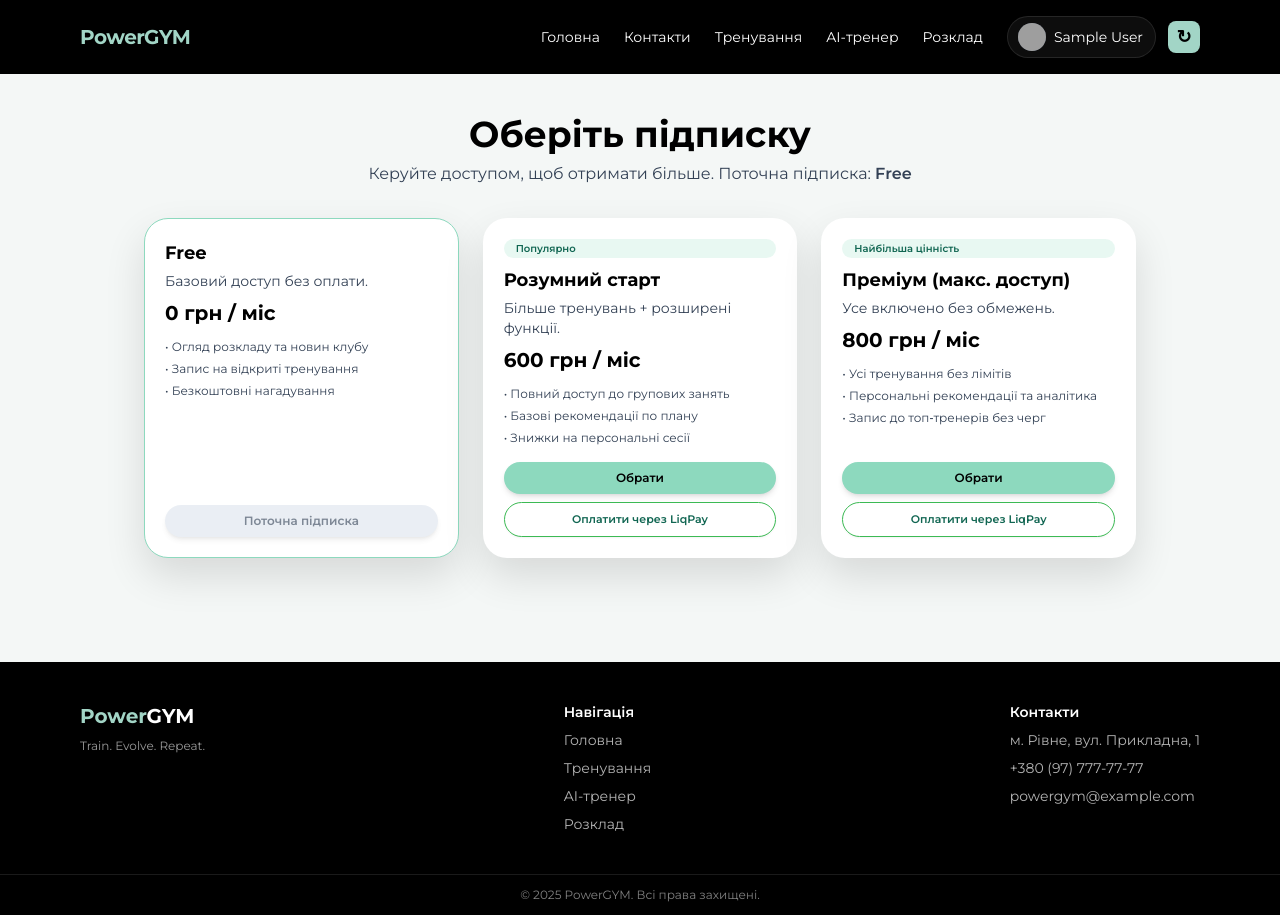
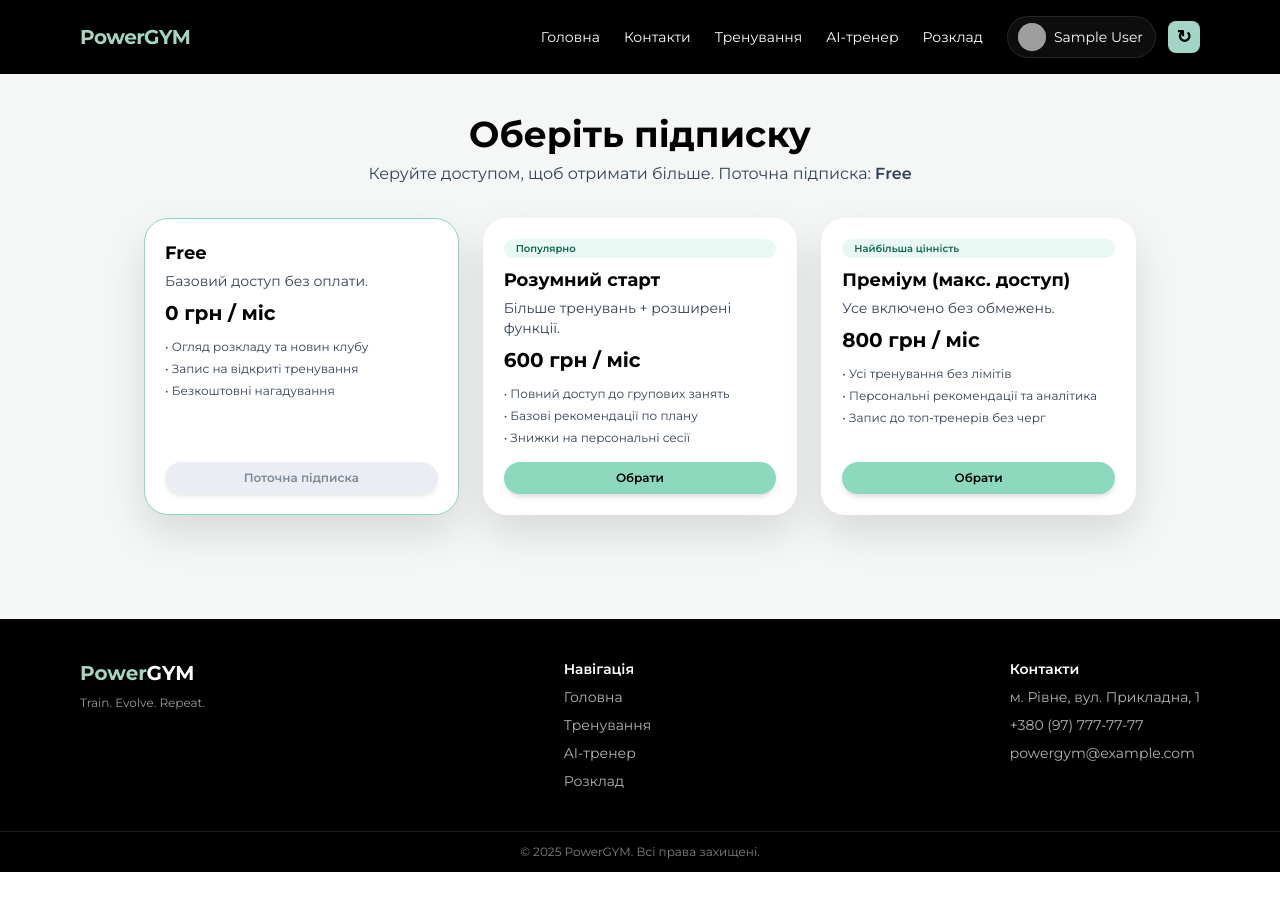
Before and after one commit to Mukotahopes/powergym, a Next.js app: page /subscriptions in a window 1280 px wide. After the commit the page ends 872 px from the top, so only its background shows below. Built offline with nearby package versions, Linux system fonts and the light colour scheme; sample sign-in values are in the browser's storage; grey boxes are pictures that could not be loaded.

Commit message:
Refactor: remove LiqPay checkout logic and related state management from subscriptions page

```diff
--- a/app/api/liqpay/checkout/route.ts
+++ /dev/null
@@ -1,56 +0,0 @@
-import { NextResponse } from "next/server";
-import crypto from "crypto";
-
-type PlanId = "plus" | "premium";
-
-const PRICE: Record<PlanId, number> = {
-  plus: 600,
-  premium: 800,
-};
-
-const base64 = (data: string) => Buffer.from(data).toString("base64");
-const sign = (privateKey: string, data: string) =>
-  crypto.createHash("sha1").update(privateKey + data + privateKey).digest("base64");
-
-export async function POST(request: Request) {
-  const body = (await request.json()) as { planId?: PlanId };
-  const { planId } = body;
-
-  if (!planId || !(planId in PRICE)) {
-    return NextResponse.json({ error: "Invalid planId" }, { status: 400 });
-  }
-
-  const publicKey = process.env.LIQPAY_PUBLIC_KEY;
-  const privateKey = process.env.LIQPAY_PRIVATE_KEY;
-
-  if (!publicKey || !privateKey) {
-    return NextResponse.json(
-      { error: "LiqPay keys are not configured on the server" },
-      { status: 500 }
-    );
-  }
-
-  const amount = PRICE[planId];
-  const description =
-    planId === "premium" ? "Підписка PowerGym Premium (sandbox)" : "Підписка PowerGym Plus (sandbox)";
-
-  const payload = {
-    version: 3,
-    public_key: publicKey,
-    action: "pay",
-    amount,
-    currency: "UAH",
-    description,
-    order_id: `sub-${planId}-${Date.now()}`,
-    sandbox: 1,
-  };
-
-  const data = base64(JSON.stringify(payload));
-  const signature = sign(privateKey, data);
-
-  return NextResponse.json({
-    data,
-    signature,
-    actionUrl: "https://www.liqpay.ua/api/3/checkout",
-  });
-}
--- a/app/subscriptions/page.tsx
+++ b/app/subscriptions/page.tsx
@@ -19,7 +19,6 @@ const plans: {
   id: PlanId;
   title: string;
   price: string;
-  priceValue?: number;
   badge?: string;
   description: string;
   features: string[];
@@ -28,7 +27,6 @@ const plans: {
     id: "free",
     title: "Free",
     price: "0 грн / міс",
-    priceValue: 0,
     description: "Базовий доступ без оплати.",
     features: [
       "Огляд розкладу та новин клубу",
@@ -40,7 +38,6 @@ const plans: {
     id: "plus",
     title: "Розумний старт",
     price: "600 грн / міс",
-    priceValue: 600,
     badge: "Популярно",
     description: "Більше тренувань + розширені функції.",
     features: [
@@ -53,7 +50,6 @@ const plans: {
     id: "premium",
     title: "Преміум (макс. доступ)",
     price: "800 грн / міс",
-    priceValue: 800,
     badge: "Найбільша цінність",
     description: "Усе включено без обмежень.",
     features: [
@@ -70,7 +66,6 @@ export default function SubscriptionsPage() {
   const [loading, setLoading] = useState(true);
   const [savingPlan, setSavingPlan] = useState<PlanId | null>(null);
   const [error, setError] = useState<string | null>(null);
-  const [liqPayPlan, setLiqPayPlan] = useState<PlanId | null>(null);
 
   useEffect(() => {
     if (typeof window === "undefined") return;
@@ -115,80 +110,18 @@ export default function SubscriptionsPage() {
       };
 
       if (!res.ok) {
-        setError(data?.error || "Не вдалося зберегти підписку");
+        setError(data?.error || "Не вдалося оновити підписку");
         setSavingPlan(null);
         return;
       }
 
-      // Оновлюємо стейт + localStorage
       setUser(updated);
       localStorage.setItem("powergymUser", JSON.stringify(updated));
-
-      // Переходимо в профіль
       router.push("/profile");
     } catch (e) {
       console.error(e);
-      setError("Сталась помилка. Спробуйте ще раз.");
+      setError("Сталася помилка. Спробуйте ще раз.");
       setSavingPlan(null);
-    }
-  };
-
-  /**
-   * LiqPay sandbox checkout: отримує data/signature з бекенду і відкриває форму LiqPay.
-   * Після сабміту одразу застосовуємо підписку для демо-сценарію.
-   */
-  const handleLiqPayCheckout = async (planId: PlanId) => {
-    if (!user?.id || savingPlan || liqPayPlan || planId === "free") return;
-    setError(null);
-    setLiqPayPlan(planId);
-
-    try {
-      const res = await fetch("/api/liqpay/checkout", {
-        method: "POST",
-        headers: { "Content-Type": "application/json" },
-        body: JSON.stringify({ planId }),
-      });
-
-      if (!res.ok) {
-        const data = await res.json().catch(() => ({}));
-        throw new Error(data?.error || "LiqPay недоступний");
-      }
-
-      const { data, signature, actionUrl } = (await res.json()) as {
-        data: string;
-        signature: string;
-        actionUrl: string;
-      };
-
-      // Створюємо приховану форму й відправляємо в новій вкладці
-      const form = document.createElement("form");
-      form.method = "POST";
-      form.action = actionUrl;
-      form.target = "_blank";
-
-      const dataInput = document.createElement("input");
-      dataInput.type = "hidden";
-      dataInput.name = "data";
-      dataInput.value = data;
-
-      const signatureInput = document.createElement("input");
-      signatureInput.type = "hidden";
-      signatureInput.name = "signature";
-      signatureInput.value = signature;
-
-      form.appendChild(dataInput);
-      form.appendChild(signatureInput);
-      document.body.appendChild(form);
-      form.submit();
-      form.remove();
-
-      // Демо: одразу застосовуємо підписку (sandbox)
-      await handleSelectPlan(planId);
-    } catch (e) {
-      console.error("LiqPay checkout error", e);
-      setError("LiqPay недоступний. Спробуйте пізніше.");
-    } finally {
-      setLiqPayPlan(null);
     }
   };
 
@@ -261,11 +194,10 @@ export default function SubscriptionsPage() {
                     ))}
                   </ul>
 
-                  <div className="mt-auto space-y-2">
                   <button
                     disabled={isCurrent || isSaving}
                     onClick={() => handleSelectPlan(plan.id)}
-                      className={`w-full rounded-full px-4 py-2 text-xs font-semibold shadow-md ${
+                    className={`mt-auto w-full rounded-full px-4 py-2 text-xs font-semibold shadow-md ${
                       isCurrent
                         ? "bg-slate-200 text-slate-600 cursor-default"
                         : "bg-[#8DD9BE] text-black hover:bg-[#7ACDAE]"
@@ -273,23 +205,10 @@ export default function SubscriptionsPage() {
                   >
                     {isCurrent
                       ? "Поточна підписка"
-                        : isSaving && savingPlan === plan.id
+                      : isSaving
                       ? "Збереження..."
                       : "Обрати"}
                   </button>
-
-                    {plan.id !== "free" && (
-                      <button
-                        disabled={isCurrent || liqPayPlan === plan.id || isSaving}
-                        onClick={() => handleLiqPayCheckout(plan.id)}
-                        className="w-full rounded-full border border-[#3cba54] px-4 py-2 text-[11px] font-semibold text-[#116652] bg-white hover:bg-[#ecfff5] shadow-sm disabled:opacity-60"
-                      >
-                        {liqPayPlan === plan.id
-                          ? "LiqPay..."
-                          : "Оплатити через LiqPay"}
-                      </button>
-                    )}
-                  </div>
                 </div>
               );
             })}
```
Lines whose indentation alone changed are shown as unchanged.
